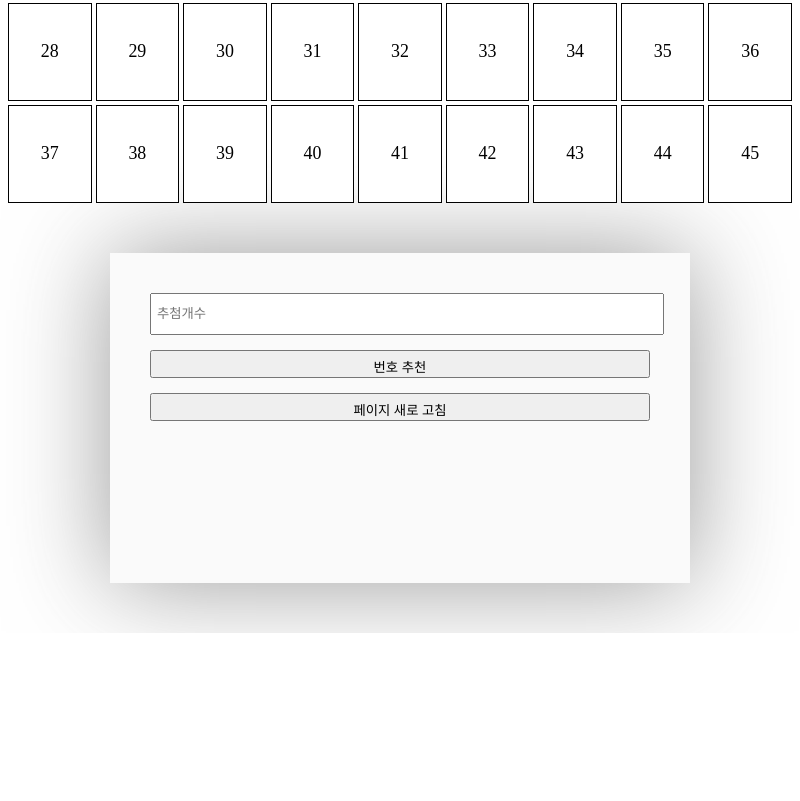
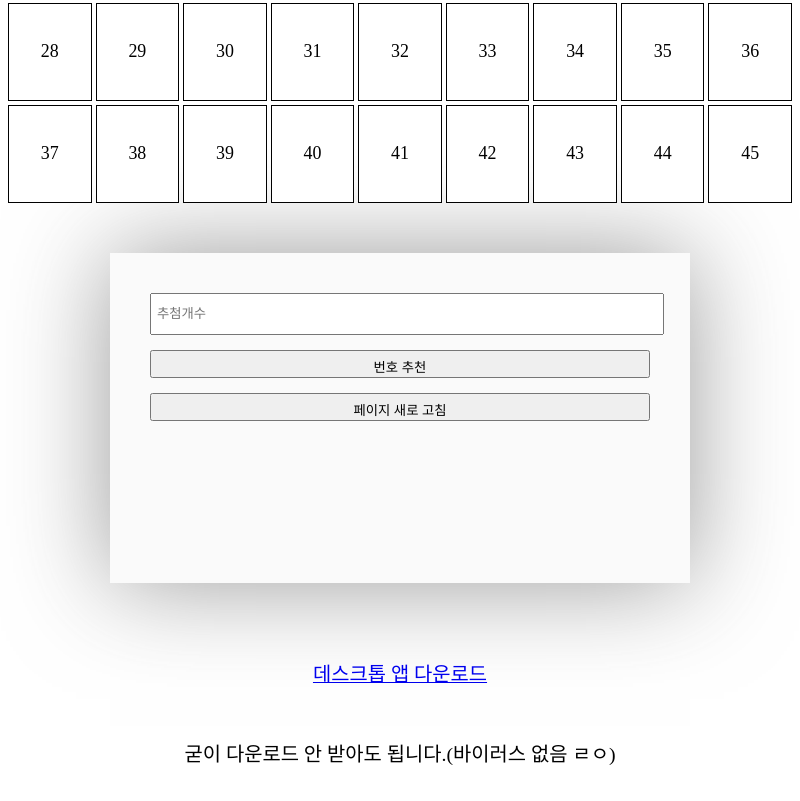
Before and after one commit to sung-woo-jang/Lottery, an Electron app: page index.html in a window 800 px wide. Shown: the part 461-1262 px from the top of the page. Before the commit the page ends 1094 px from the top, so only its background shows below. Drawn offline with Linux system fonts and the light colour scheme.

Commit message:
약간 수정

```diff
--- a/index.html
+++ b/index.html
@@ -77,6 +77,15 @@
                     onClick="window.location.reload()"
                 />
             </div>
+            <div class="text-center">
+                <a
+                    href="https://drive.google.com/file/d/1T-vdsGHlTOTYPQTLG56YAqorqxL878yd/view?usp=sharing"
+                    >데스크톱 앱 다운로드</a
+                >
+            </div>
+            <div class="text-center">
+                굳이 다운로드 안 받아도 됩니다.(바이러스 없음 ㄹㅇ)
+            </div>
         </div>
     </body>
     <script src="index.js"></script>
--- a/package.json
+++ b/package.json
@@ -12,7 +12,7 @@
     "build:linux64": "electron-builder --linux --x64",
     "build:win": "npm run build:win32 && npm run build:win64",
     "build:win32": "electron-builder --win portable --ia32",
-    "build:win64": "electron-builder --win portable --x64"
+    "build:win64": "electron-builder --win --x64"
   },
   "author": "gyomdyung",
   "license": "ISC",
--- a/style.css
+++ b/style.css
@@ -65,7 +65,8 @@ ol.day-grid li:nth-child(35) {
     background-color: #eaeaea;
 } */
 
-.select-num {
+.select-num,
+.text-center {
     display: flex;
     align-items: center;
     font-size: calc(16px + (26 - 16) * ((100vw - 300px) / (1600 - 300)));
```
